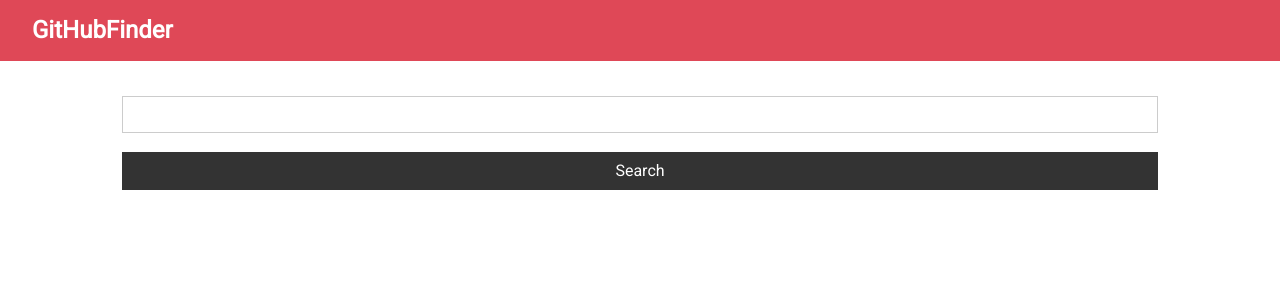
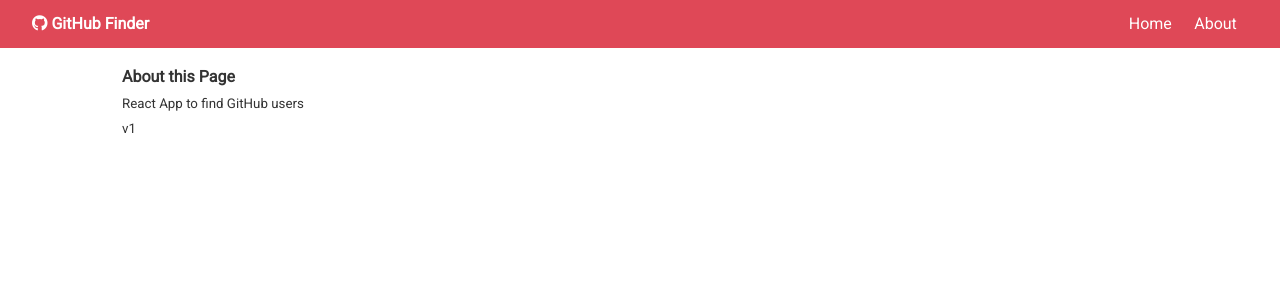
Before and after one commit to Dhanu084/githubFinder, a React (Create React App) app: page /about in a window 1280 px wide. Shown: the top 300 px of the page. Built offline with nearby package versions, Linux system fonts and the light colour scheme.

Commit message:
added react router

```diff
--- a/package.json
+++ b/package.json
@@ -9,6 +9,7 @@
     "axios": "^0.20.0",
     "react": "^16.13.1",
     "react-dom": "^16.13.1",
+    "react-router-dom": "^5.2.0",
     "react-scripts": "3.4.3"
   },
   "scripts": {
--- a/public/index.html
+++ b/public/index.html
@@ -24,6 +24,12 @@
       work correctly both with client-side routing and a non-root public URL.
       Learn how to configure a non-root public URL by running `npm run build`.
     -->
+    <link
+      rel="stylesheet"
+      href="https://pro.fontawesome.com/releases/v5.10.0/css/all.css"
+      integrity="sha384-AYmEC3Yw5cVb3ZcuHtOA93w35dYTsvhLPVnYs9eStHfGJvOvKxVfELGroGkvsg+p"
+      crossorigin="anonymous"
+    />
     <title>React App</title>
   </head>
   <body>
--- a/src/Components/App.js
+++ b/src/Components/App.js
@@ -1,14 +1,19 @@
-import React, { useState, useEffect } from "react";
+import React, { useState, useEffect, Fragment } from "react";
+import { BrowserRouter as Router, Switch, Route } from "react-router-dom";
 import axios from "axios";
 import Navbar from "./Layouts/Navbar";
 import Users from "./Users/Users";
 import Search from "./Users/Search";
+import Alert from "./Layouts/Alert";
+import About from "./pages/About";
+import User from "./Users/User";
 
 const baseUrl = "https://api.github.com/";
 
 const App = () => {
   const [users, setUsers] = useState([]);
   const [loading, setLoading] = useState(false);
+  const [alert, setAlert] = useState(null);
 
   const searchUser = async (text) => {
     setLoading(true);
@@ -23,18 +28,39 @@ const App = () => {
   const clearUsers = () => {
     setUsers([]);
   };
+
   return (
+    <Router>
       <div className="App">
-      <Navbar title="GitHubFinder" />
+        <Navbar title="GitHub Finder" />
         <div className="container">
+          <Alert alert={alert} />
+          <Switch>
+            <Route
+              exact
+              path="/"
+              render={(props) => (
+                <Fragment>
                   <Search
                     searchUser={searchUser}
                     clearUser={users.length > 0 ? true : false}
                     clearUsers={clearUsers}
+                    setAlert={setAlert}
                   />
                   <Users users={users} loading={loading} />
+                </Fragment>
+              )}
+            />
+            <Route exact path="/about" component={About} />
+            <Route
+              exact
+              path="/user/:login"
+              render={(props) => <User {...props} baseUrl={baseUrl} />}
+            />
+          </Switch>
         </div>
       </div>
+    </Router>
   );
 };
 
--- /dev/null
+++ b/src/Components/Layouts/Alert.js
@@ -0,0 +1,20 @@
+import React from "react";
+import PropTypes from "prop-types";
+
+const Alert = ({ alert }) => {
+  return (
+    alert !== null && (
+      <div className={`alert alert-${alert.type}`}>
+        <i className="fas fa-info-circle"> </i>
+        {" " + alert.msg}
+      </div>
+    )
+  );
+};
+Alert.defaultProps = {
+  alert: null,
+};
+Alert.prototypes = {
+  alert: PropTypes.object.isRequired,
+};
+export default Alert;
--- a/src/Components/Layouts/Navbar.js
+++ b/src/Components/Layouts/Navbar.js
@@ -1,13 +1,22 @@
 import React from "react";
 import PropTypes from "prop-types";
+import { Link } from "react-router-dom";
 
 const Navbar = ({ icon, title }) => {
   return (
     <nav className="navbar bg-primary">
-      <h2>
+      <h4>
         <i className={icon}></i>
-        {title}
-      </h2>
+        {" " + title}
+      </h4>
+      <ul>
+        <li>
+          <Link to="/">Home</Link>
+        </li>
+        <li>
+          <Link to="/about">About</Link>
+        </li>
+      </ul>
     </nav>
   );
 };
--- a/src/Components/Users/Search.js
+++ b/src/Components/Users/Search.js
@@ -1,10 +1,17 @@
 import React, { useState } from "react";
 import PropTypes from "prop-types";
 
-const Search = ({ searchUser, clearUser, clearUsers }) => {
+const Search = ({ searchUser, clearUser, clearUsers, setAlert }) => {
   const [text, setText] = useState("");
   const handleSubmit = (e) => {
     e.preventDefault();
+    if (text.length === 0) {
+      setAlert({ msg: "Please add a name", type: "light" });
+      setTimeout(() => {
+        setAlert(null);
+      }, 5000);
+      return;
+    }
     searchUser(text);
     setText("");
   };
--- /dev/null
+++ b/src/Components/Users/User.js
@@ -0,0 +1,14 @@
+import React, { useEffect } from "react";
+import axios from "axios";
+const baseUrl = "https://api.github.com/";
+const User = (props) => {
+  useEffect(() => {
+    const user = props.match.params.login;
+    const url = `${baseUrl}users/${user}?client_id=${process.env.REACT_APP_GITHUB_CLIENT_ID}&client_secret=${process.env.REACT_APP_GITHUB_CLIENT_SECRET}`;
+    console.log(baseUrl);
+    axios.get(url).then((data) => console.log(data));
+  }, [props.match.params.login]);
+  return <div>{props.match.params.login}</div>;
+};
+
+export default User;
--- a/src/Components/Users/UserItem.js
+++ b/src/Components/Users/UserItem.js
@@ -1,5 +1,6 @@
 import React from "react";
 import PropTypes from "prop-types";
+import { Link } from "react-router-dom";
 
 const UserItem = ({ user }) => {
   return (
@@ -11,9 +12,9 @@ const UserItem = ({ user }) => {
       ></img>
       <h3>{user.login}</h3>
       <div>
-        <a href={user.html_url} className="btn btn-dark btn-sm my-1">
+        <Link to={`/user/${user.login}`} className="btn btn-dark btn-sm my-1">
           More
-        </a>
+        </Link>
       </div>
     </div>
   );
--- /dev/null
+++ b/src/Components/pages/About.js
@@ -0,0 +1,14 @@
+import React from "react";
+
+const About = () => {
+  return (
+    <div>
+      <h4>About this Page</h4>
+      <small>React App to find GitHub users</small>
+      <br />
+      <small>v1</small>
+    </div>
+  );
+};
+
+export default About;
```
Also changed, not shown: 1 other file (tests, documents, lock files or other folders). Lines whose indentation alone changed are shown as unchanged.
